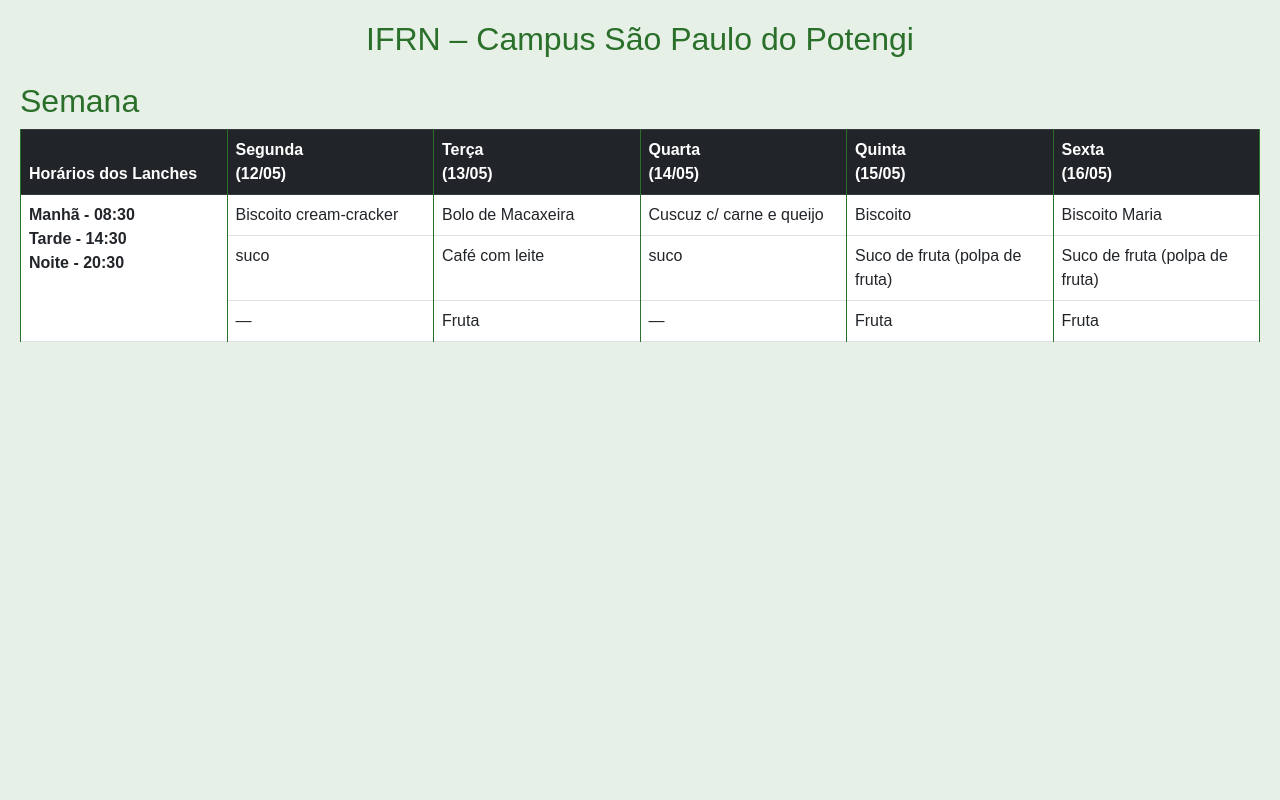
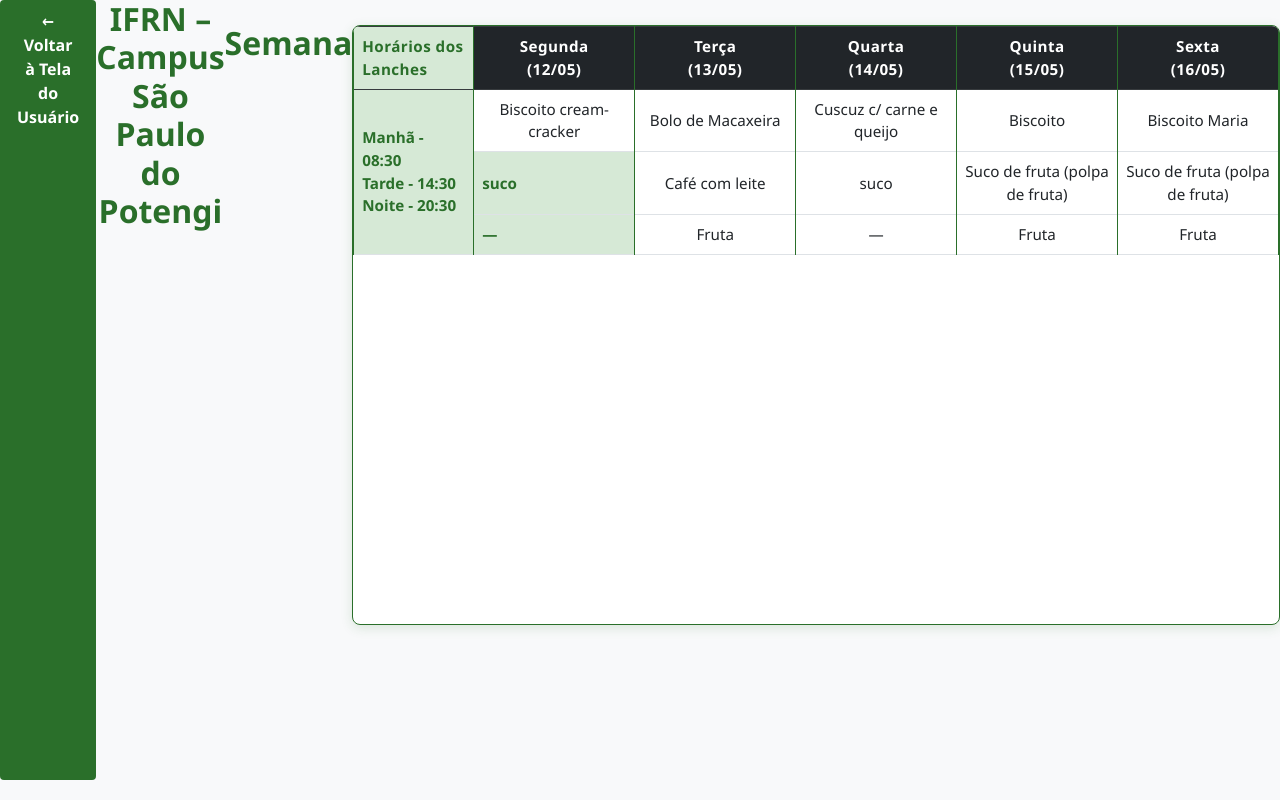
Before and after one commit to ellisonpanda/IFlanche, a Django app: page /cardapio/ in a window 1280 px wide. Run offline with Django 5.2, Linux system fonts and the light colour scheme; data that the repository does not hold is empty.

Commit message:
todo o resto falta so o css

```diff
--- a/core/templates/base.html
+++ b/core/templates/base.html
@@ -7,7 +7,7 @@
   <link href="https://cdn.jsdelivr.net/npm/bootstrap@5.3.0/dist/css/bootstrap.min.css" rel="stylesheet" />
   <link href="{% static 'css/style.css' %}" rel="stylesheet" />
 </head>
-<body>
+<body class="dashboard-layout">
   {% block content %}{% endblock %}
   <script src="https://cdn.jsdelivr.net/npm/bootstrap@5.3.0/dist/js/bootstrap.bundle.min.js"></script>
   <script src="{% static 'js/script.js' %}"></script>
--- a/core/templates/cardapio_dia.html
+++ b/core/templates/cardapio_dia.html
@@ -2,13 +2,16 @@
 {% block title %}Cardápio da Semana{% endblock %}
 
 {% block content %}
+<a href="{% url 'usuario_dashboard' %}" class="btn btn-voltar">← Voltar à Tela do Usuário</a>
+
 <h2 class="text-center">IFRN – Campus São Paulo do Potengi</h2>
 <h2 class="mt-4">Semana</h2>
 
+<div class="table-wrapper">
   <table class="table table-bordered text-center">
     <thead class="table-dark">
       <tr>
-      <th style="width: 120px;">Horários dos Lanches</th> <!-- controla largura aqui -->
+        <th style="width: 120px;">Horários dos Lanches</th>
         <th>Segunda<br>(12/05)</th>
         <th>Terça<br>(13/05)</th>
         <th>Quarta<br>(14/05)</th>
@@ -17,7 +20,6 @@
       </tr>
     </thead>
     <tbody>
-    <!-- Manhã / Tarde / Noite tudo na mesma célula -->
       <tr>
         <td class="fw-bold" rowspan="3">
           Manhã - 08:30<br>
@@ -46,4 +48,5 @@
       </tr>
     </tbody>
   </table>
+</div>
 {% endblock %}
--- a/core/urls.py
+++ b/core/urls.py
@@ -1,9 +1,13 @@
 from django.urls import path
 from . import views
+from core.views import CustomLogoutView
 
 urlpatterns = [
     path('', views.suap_login, name='index'),
     path('logout/', views.logout_view, name='logout'),
-    path('cardapio/', views.cardapio_semana, name='cardapio'),
-    path('perfil/', views.perfil_usuario, name='perfil'),
+    path('cardapio/', views.cardapio_semana, name='cardapio_semana'),
+    path('perfil/', views.perfil_usuario, name='perfil_usuario'),
+    path('dashboard/', views.usuario_dashboard, name='usuario_dashboard'),
+    path('notificacoes/', views.notificacoes_usuario, name='notificacoes_usuario'),
+    path('logout/', CustomLogoutView.as_view(), name='logout'),
 ]
--- a/core/views.py
+++ b/core/views.py
@@ -6,6 +6,10 @@
 from django.contrib.auth.decorators import login_required
 from .models import CardapioSemanal, Perfil
 from .forms import PerfilForm
+from .models import Notificacao
+from django.contrib.auth.views import LogoutView
+from django.contrib.auth.mixins import LoginRequiredMixin
+from django.views.generic import TemplateView
 
 
 def cardapio_semana(request):
@@ -48,7 +52,7 @@
             user.save()
 
             login(request, user)
-            return redirect('perfil')  # Redireciona para a página do perfil
+            return redirect('perfil_usuario')  # redireciona para a página do perfil
 
         else:
             messages.error(request, 'Você não tem acesso ao SUAP ou suas credenciais estão incorretas.')
@@ -64,23 +68,61 @@
 
 @login_required
 def perfil_usuario(request):
-    # Pega ou cria o perfil do usuário
     perfil, created = Perfil.objects.get_or_create(user=request.user)
+
+    # Se o perfil foi criado agora e não tem nome completo, preenche com o primeiro nome do user
+    if created and not perfil.nome_completo:
+        perfil.nome_completo = request.user.first_name
+        perfil.save()
 
     if request.method == 'POST':
         form = PerfilForm(request.POST, request.FILES, instance=perfil)
         if form.is_valid():
             form.save()
             messages.success(request, 'Perfil atualizado com sucesso!')
-            return redirect('perfil')  # Mantém na página de perfil após salvar
+            return redirect('usuario_dashboard')
         else:
-            messages.error(request, 'Erro ao atualizar o perfil. Por favor, corrija os erros.')
+            print("Erros no formulário de perfil:", form.errors)  # Debug: imprime erros no terminal
     else:
         form = PerfilForm(instance=perfil)
 
+    return render(request, 'perfil.html', {'form': form})
+
+
+
+
+@login_required
+def usuario_dashboard(request):
+    # Busca perfil associado ao usuário
+    perfil = getattr(request.user, 'perfil', None)
+
     context = {
-        'usuario': request.user,
-        'perfil': perfil,
-        'form': form,
+        'user': request.user,
+        'profile': perfil,
     }
-    return render(request, 'perfil.html', context)
+    return render(request, 'usuario_dashboard.html', context)
+
+@login_required
+def notificacoes_usuario(request):
+    notificacoes = Notificacao.objects.filter(usuario=request.user).order_by('-criada_em')
+    return render(request, 'notificacoes.html', {'notificacoes': notificacoes})
+
+def dashboard_usuario(request):
+    user = request.user
+    notificacoes_nao_lidas = Notificacao.objects.filter(usuario=user, lida=False).count()
+
+    context = {
+        'notificacoes_nao_lidas': notificacoes_nao_lidas,
+        'user': user,
+    }
+
+    return render(request, 'usuario_dashboard.html', context)
+
+
+class DashboardView(LoginRequiredMixin, TemplateView):
+    template_name = 'usuario/dashboard.html'
+
+class CustomLogoutView(LogoutView):
+    def dispatch(self, request, *args, **kwargs):
+        messages.success(request, "Você saiu com sucesso. Até logo! 👋")
+        return super().dispatch(request, *args, **kwargs)
--- a/iflanche_project/settings.py
+++ b/iflanche_project/settings.py
@@ -38,6 +38,8 @@
     'django.contrib.messages',
     'django.contrib.staticfiles',
     'core',
+    'crispy_forms',
+    'crispy_bootstrap4',
 ]
 
 MIDDLEWARE = [
@@ -117,6 +119,8 @@
 
 STATIC_URL = '/static/'
 STATICFILES_DIRS = [BASE_DIR / "static"]
+CRISPY_TEMPLATE_PACK = 'bootstrap4'
+
 
 # Adicione estas linhas para a mídia (imagens, fotos, etc)
 MEDIA_URL = '/media/'
--- a/iflanche_project/urls.py
+++ b/iflanche_project/urls.py
@@ -18,6 +18,7 @@
 from django.urls import path, include
 from django.conf import settings
 from django.conf.urls.static import static
+from django.contrib.auth.views import LogoutView
 
 urlpatterns = [
     path('admin/', admin.site.urls),
--- a/static/css/style.css
+++ b/static/css/style.css
@@ -1,35 +1,215 @@
+/* ==== Estilos Gerais ==== */
 body {
-    font-family: Arial, sans-serif;
-    background-color: #e6f0e6; /* verde claro */
-    color: #333;
+    font-family: 'Segoe UI', Tahoma, Geneva, Verdana, sans-serif;
+    background-color: #f0f5f0; /* verde muito suave IFRN */
+    color: #1b3b1b; /* verde escuro IFRN */
     margin: 0;
-    padding: 20px;
+    padding: 20px 30px;
 }
+
 h2 {
-    color: #2a6f2a; /* verde IFRN */
+    color: #2a6f2a; /* verde IFRN padrão */
+    text-align: center;
+    margin-bottom: 1.2rem;
+    font-weight: 600;
 }
+
+/* ==== Container da Tabela com Scroll ==== */
+.table-wrapper {
+    max-height: 600px;
+    overflow-y: auto;
+    margin-top: 25px;
+    border: 1.8px solid #2a6f2a;
+    border-radius: 8px;
+    box-shadow: 0 3px 12px rgba(42, 111, 42, 0.15);
+    background-color: #fff; /* fundo branco pra destacar tabela */
+}
+
+/* ==== Tabela do Cardápio ==== */
 table {
     border-collapse: collapse;
     width: 100%;
+    table-layout: fixed;
+    font-size: 0.95rem;
+    color: #1b3b1b;
 }
+
+/* Células gerais */
 th, td {
     border: 1px solid #2a6f2a;
-    padding: 8px;
+    padding: 14px 12px;
+    text-align: center;
+    vertical-align: middle;
+    word-break: break-word;
+    line-height: 1.5;
+    background-color: transparent; /* deixa transparente para evitar conflitos */
+    color: inherit; /* herda cor do texto */
+}
+
+/* Cabeçalho da tabela */
+thead th {
+    background-color: #2a6f2a; /* verde IFRN forte */
+    color: #fff;
+    font-weight: 700;
+    user-select: none;
+    letter-spacing: 0.03em;
+}
+
+/* Primeira coluna (Horários) - tanto no head quanto no body */
+thead th:first-child,
+tbody td:first-child {
     text-align: left;
-    width: 200px; /* Ajuste o valor conforme precisar */
-    word-wrap: break-word; /* Quebra texto longo */
+    width: 160px;
+    font-weight: 700;
+    background-color: #d6e9d6; /* verde suave IFRN */
+    color: #2a6f2a;
 }
-th {
-    background-color: #4CAF50; /* verde IFRN */
+
+/* Linhas alternadas da tabela */
+tbody tr:nth-child(odd) {
+    background-color: #f9fbf9;
+}
+
+/* Hover suave nas linhas */
+tbody tr:hover {
+    background-color: #cfe6cf;
+    transition: background-color 0.25s ease-in-out;
+}
+
+/* ==== Estilo para alertas (vermelho IFRN) ==== */
+.alert-danger-custom {
+    background-color: #b71c1c; /* vermelho IFRN escuro e formal */
+    color: #fff;
+    font-weight: 700;
+    border: 2px solid #7f1212;
+    padding: 10px 15px;
+    border-radius: 5px;
+}
+
+/* ==== Layout Dashboard com Sidebar ==== */
+body.dashboard-layout {
+    min-height: 100vh;
+    display: flex;
+    margin: 0;
+    padding: 0;
+    background: #f8f9fa;
+}
+
+/* Sidebar */
+.dashboard-layout .sidebar {
+    width: 250px;
+    background-color: #212529;
+    color: #fff;
+    min-height: 100vh;
+    position: fixed;
+    top: 0;
+    left: 0;
+    padding-top: 1rem;
+    box-shadow: 2px 0 8px rgba(0,0,0,0.15);
+}
+
+.dashboard-layout .sidebar a {
+    color: #ddd;
+    text-decoration: none;
+    display: block;
+    padding: 10px 20px;
+    font-weight: 500;
+    transition: background-color 0.3s ease;
+}
+
+.dashboard-layout .sidebar a:hover,
+.dashboard-layout .sidebar a.active {
+    background-color: #2a6f2a; /* verde IFRN */
+    color: #fff;
+    border-radius: 4px;
+}
+
+.dashboard-layout .sidebar .user-photo {
+    width: 80px;
+    height: 80px;
+    border-radius: 50%;
+    object-fit: cover;
+    margin: 0 auto 15px auto;
+    display: block;
+    border: 3px solid #2a6f2a;
+}
+
+.dashboard-layout .sidebar .user-name,
+.dashboard-layout .sidebar .user-nickname {
+    text-align: center;
+    margin-bottom: 5px;
+}
+
+/* Conteúdo principal */
+.dashboard-layout main.content {
+    margin-left: 250px;
+    padding: 2rem;
+    flex-grow: 1;
+    background: #f8f9fa;
+    min-height: 100vh;
+}
+
+/* Badge pequeno */
+.badge {
+    font-size: 0.8rem;
+    margin-left: 5px;
+    vertical-align: middle;
+}
+
+/* ==== Botão Voltar ==== */
+.btn-voltar {
+    display: inline-block;
+    padding: 8px 16px;
+    background-color: #2a6f2a; /* verde IFRN */
+    color: white;
+    border-radius: 4px;
+    text-decoration: none;
+    font-weight: 600;
+    transition: background-color 0.3s ease;
+    margin-bottom: 20px;
+    cursor: pointer;
+    user-select: none;
+}
+
+.btn-voltar:hover {
+    background-color: #1f4d1f;
+    text-decoration: none;
     color: white;
 }
-.table-wrapper {
-    max-height: 1000px;  /* altura máxima que a tabela pode ter */
-    overflow-y: auto;   /* ativa a rolagem vertical quando passar disso */
+
+/* ==== Responsividade ==== */
+@media (max-width: 768px) {
+    body {
+        padding: 15px 10px;
+    }
+    .table-wrapper {
+        max-height: 400px;
+        overflow-x: auto;
+        border-width: 1.5px;
+    }
+    table {
+        font-size: 0.85rem;
+    }
+    thead th:first-child,
+    tbody td:first-child {
+        width: 110px;
+        font-size: 0.9rem;
+    }
+    /* Sidebar responsivo */
+    .dashboard-layout .sidebar {
+        width: 60px;
+        padding-top: 0.5rem;
+    }
+    .dashboard-layout .sidebar a {
+        padding: 10px 10px;
+        font-size: 0;
+    }
+    .dashboard-layout .sidebar .user-name,
+    .dashboard-layout .sidebar .user-nickname {
+        display: none;
+    }
+    .dashboard-layout main.content {
+        margin-left: 60px;
+        padding: 1rem;
+    }
 }
-.alert-danger-custom {
-    background-color: #e60000; /* vermelho escuro */
-    color: white;
-    font-weight: 700;
-    border: 2px solid #b30000;
-  }
```
Also changed, not shown: core/models.py (+9 -0 lines), core/templates/base_usuario.html (added, +55 -0 lines), core/templates/notificacoes.html (added, +22 -0 lines), core/templates/perfil.html (+25 -29 lines), core/templates/usuario_dashboard.html (added, +20 -0 lines), core/migrations/0005_remove_perfil_notificacoes_perfil_apelido_and_more.py (added), core/migrations/0006_notificacao.py (added), db.sqlite3, media/perfil_fotos/OIP.webp (added), media/perfil_fotos/unnamed.jpg (added). Lines whose indentation alone changed are shown as unchanged.
